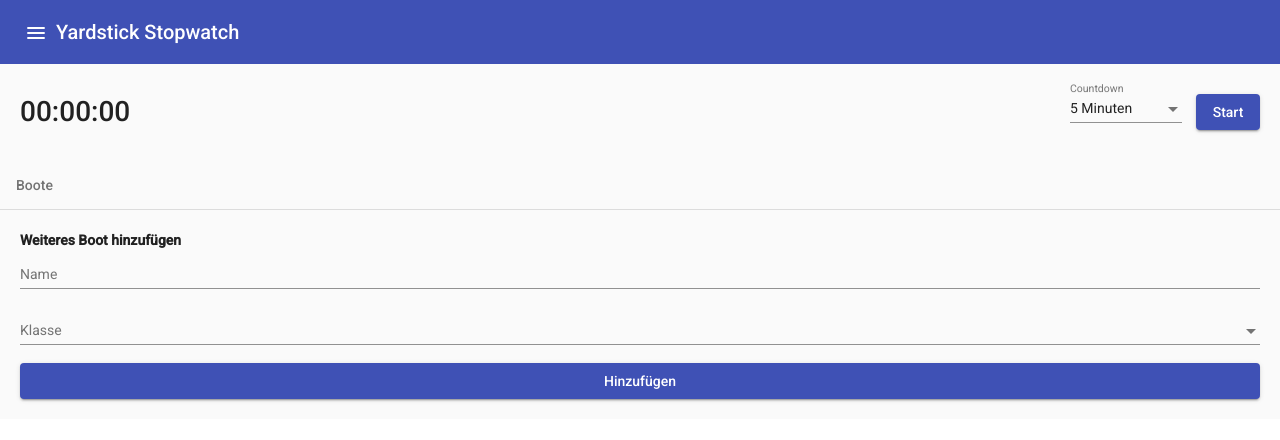
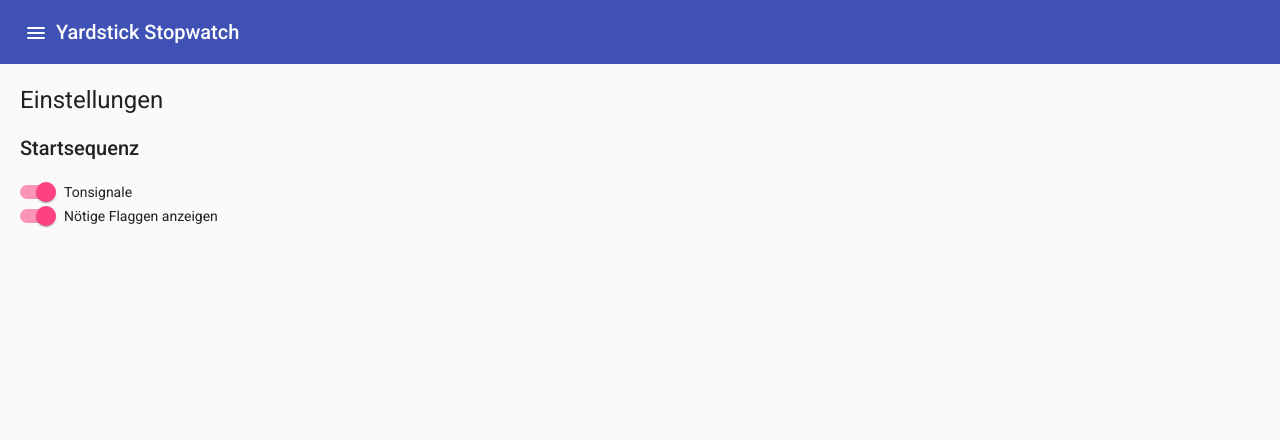
Before and after one commit to moritz157/yardstick-stopwatch, an Angular app: page /settings in a window 1280 px wide. Shown: the top 440 px of the page. Built offline with nearby package versions, Linux system fonts and the light colour scheme.

Commit message:
Added settings

```diff
--- a/src/app/app-routing.module.ts
+++ b/src/app/app-routing.module.ts
@@ -1,11 +1,12 @@
 import { NgModule } from '@angular/core';
 import { Routes, RouterModule } from '@angular/router';
 import { RaceComponent } from './race/race.component';
+import { SettingsComponent } from './settings/settings.component';
 
 const routes: Routes = [
   { path: '', component: RaceComponent },
   { path: 'race', redirectTo: '' },
-  { path: 'settings', component: RaceComponent }
+  { path: 'settings', component: SettingsComponent }
 ];
 
 @NgModule({
--- a/src/app/app.component.scss
+++ b/src/app/app.component.scss
@@ -1,5 +1,9 @@
 mat-drawer {
     width: 200px;
+}
+
+mat-drawer-container {
+    height: calc(100% - 64px);
 }
 
 a.mat-list-item span.nav-item-title {
--- a/src/app/app.component.ts
+++ b/src/app/app.component.ts
@@ -9,7 +9,7 @@ export class AppComponent {
   navLinks = [{
     title: 'Rennen',
     link: 'race',
-    icon: 'home'
+    icon: 'sports_score'
   }, {
     title: 'Regeln',
     link: 'rules',
--- a/src/app/app.module.ts
+++ b/src/app/app.module.ts
@@ -13,17 +13,20 @@ import { MatInputModule } from '@angular/material/input';
 import { MatIconModule } from '@angular/material/icon';
 import { MatToolbarModule } from '@angular/material/toolbar';
 import { MatSidenavModule } from '@angular/material/sidenav';
+import { MatSlideToggleModule } from '@angular/material/slide-toggle';
 import { FormsModule } from '@angular/forms';
 import { ClipboardModule } from '@angular/cdk/clipboard';
 import { ServiceWorkerModule } from '@angular/service-worker';
 import { environment } from '../environments/environment';
+import { SettingsComponent } from './settings/settings.component';
 
 @NgModule({
   declarations: [
     AppComponent,
     RaceComponent,
     TimerPipe,
-    IsFinishedPipe
+    IsFinishedPipe,
+    SettingsComponent
   ],
   imports: [
     BrowserModule,
@@ -36,6 +39,7 @@ import { environment } from '../environments/environment';
     MatIconModule,
     MatToolbarModule,
     MatSidenavModule,
+    MatSlideToggleModule,
     FormsModule,
     ClipboardModule,
     ServiceWorkerModule.register('ngsw-worker.js', { enabled: environment.production, registrationStrategy: "registerImmediately" })
--- a/src/app/race/race.component.ts
+++ b/src/app/race/race.component.ts
@@ -1,6 +1,7 @@
 import { Component, OnInit, Pipe, PipeTransform } from '@angular/core';
 import { FormBuilder, FormGroup } from '@angular/forms';
 import { Boat, BoatClass, BoatService } from '../services/boat.service';
+import { SettingsService } from '../services/settings.service';
 import { YardstickService } from '../services/yardstick.service';
 import { TimerPipe } from '../timer.pipe';
 
@@ -37,7 +38,7 @@ export class RaceComponent {
   newBoatClass: BoatClass = undefined;
   boatClasses: BoatClass[] = [];
 
-  constructor(private boatService: BoatService, private yardstickService: YardstickService, private timerPipe: TimerPipe){
+  constructor(private boatService: BoatService, private yardstickService: YardstickService, private settings: SettingsService, private timerPipe: TimerPipe){
     setInterval(() => {
       if(this.raceState>0 && this.raceState<3) this.now++;
 
@@ -94,9 +95,10 @@ export class RaceComponent {
   }
 
   private checkForSignals() {
+    if(this.settings.getSetting('starting.toneSignals')=='false') return;
     if(this.SIGNALS[-this.now] && this.SIGNALS[-this.now].horn) {
       let signal = this.SIGNALS[-this.now].horn;
-      console.log('HORN:', signal);
+      console.log('HORN:', signal, this.settings.getSetting('starting.toneSignals'));
       if(signal=='.') this.horn('short')
       else if(signal=='-') this.horn('long')
     }
--- /dev/null
+++ b/src/app/services/settings.service.ts
@@ -0,0 +1,18 @@
+import { Injectable } from '@angular/core';
+
+@Injectable({
+  providedIn: 'root'
+})
+export class SettingsService {
+
+  SETTINGS_PREFIX = 'yardstickStopwatch.settings.';
+  constructor() { }
+
+  getSetting(id) {
+    return window.localStorage.getItem(this.SETTINGS_PREFIX+id);
+  }
+
+  setSetting(id, value) {
+    window.localStorage.setItem(this.SETTINGS_PREFIX+id, value);
+  }
+}
--- /dev/null
+++ b/src/app/settings/settings.component.html
@@ -0,0 +1,9 @@
+<div class='page-container'>
+    <h1>Einstellungen</h1>
+    <ng-container *ngFor='let group of settingGroups'>
+        <h2>{{ group.title }}</h2>
+        <div *ngFor='let setting of group.inputs'>
+            <mat-slide-toggle *ngIf='setting.type=="boolean"' [checked]='setting.value ? setting.value : setting.default' (change)='settingInputChangeHandler($event, group, setting)'>{{ setting.title }}</mat-slide-toggle>
+        </div>
+    </ng-container>
+</div>
--- /dev/null
+++ b/src/app/settings/settings.component.ts
@@ -0,0 +1,50 @@
+import { Component, OnInit } from '@angular/core';
+import { SettingsService } from '../services/settings.service';
+
+@Component({
+  selector: 'app-settings',
+  templateUrl: './settings.component.html',
+  styleUrls: ['./settings.component.scss']
+})
+export class SettingsComponent implements OnInit {
+
+  settingGroups = [{
+    id: 'starting',
+    title: 'Startsequenz',
+    inputs: [{
+      id: 'toneSignals',
+      title: 'Tonsignale',
+      type: 'boolean',
+      default: true,
+      value: undefined
+    }, {
+      id: 'showFlags',
+      title: 'Nötige Flaggen anzeigen',
+      type: 'boolean',
+      default: true,
+      value: undefined
+    }]
+  }]
+  constructor(private settingsService: SettingsService) {
+    this.getAllSettingValues();
+  }
+
+  ngOnInit(): void {
+  }
+
+
+  private getAllSettingValues() {
+    for(let group of this.settingGroups) {
+      for(let setting of group.inputs) {
+        setting.value = this.settingsService.getSetting(group.id+'.'+setting.id);
+        if(setting.value===null) this.settingsService.setSetting(group.id+'.'+setting.id, setting.default);
+      }
+    }
+  }
+
+  private settingInputChangeHandler(event, group, setting) {
+    const settingId = group.id+'.'+setting.id;
+    this.settingsService.setSetting(settingId, event.checked);
+  }
+
+}
--- a/src/styles.scss
+++ b/src/styles.scss
@@ -2,3 +2,7 @@
 
 html, body { height: 100%; }
 body { margin: 0; font-family: Roboto, "Helvetica Neue", sans-serif; }
+
+.page-container {
+    padding: 20px;
+}
```
Also changed, not shown: src/app/settings/settings.component.scss (added), 2 other files (tests, documents, lock files or other folders).
